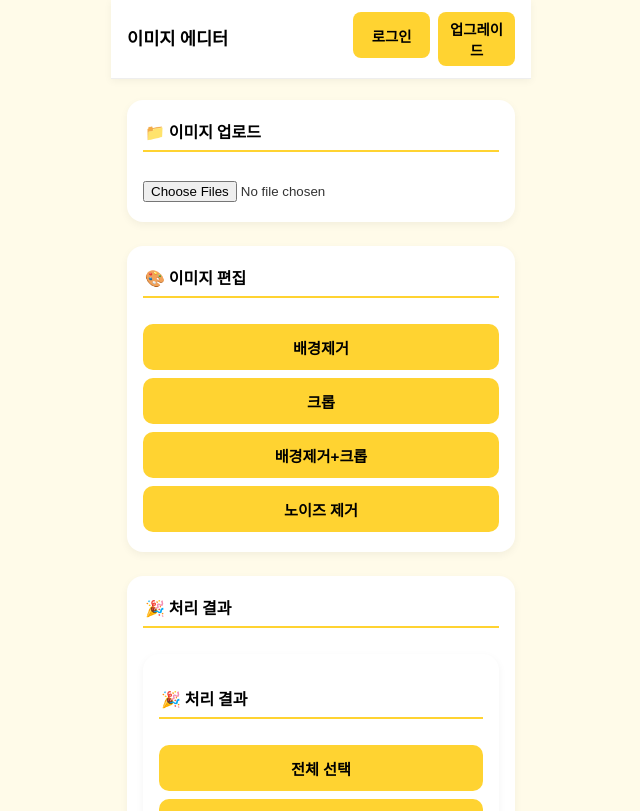
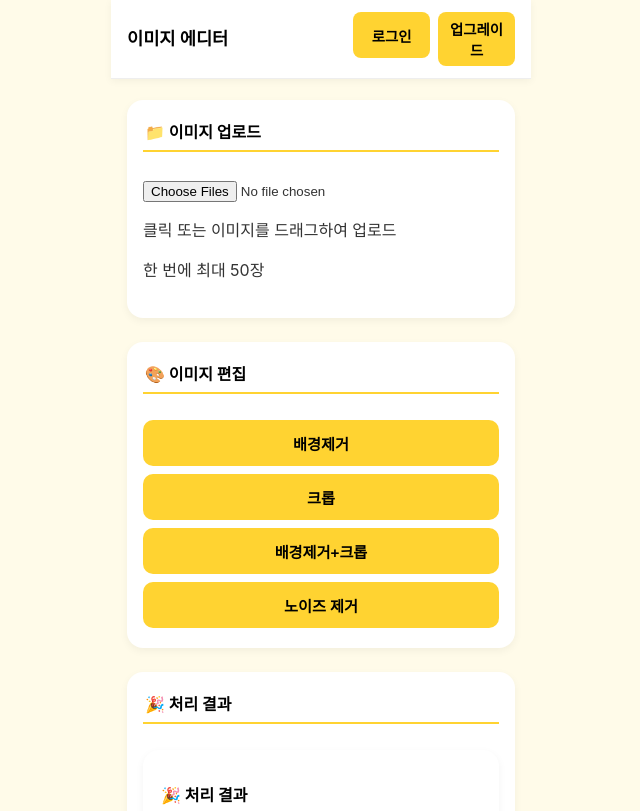
Before and after one commit to elliesbang/image-editor-elliesbang, a React (Vite) app: page / in a window 1280 px wide. Shown: the top 811 px of the page, without its empty margins (319-959 px from the left). Built offline with nearby package versions, Linux system fonts and the light colour scheme; a web font is replaced by a local one.

Commit message:
Update ImageUpload.jsx

```diff
--- a/src/components/ImageUpload.jsx
+++ b/src/components/ImageUpload.jsx
@@ -3,7 +3,9 @@ import React, { useState } from "react";
 const ImageUpload = ({ onImagesUploaded, selectedImage, setSelectedImage }) => {
   const [images, setImages] = useState([]);
   const [selectedImages, setSelectedImages] = useState([]);
+  const [isDragging, setIsDragging] = useState(false); // ✅ 드래그 상태 감지
 
+  // ✅ 이미지 업로드 함수 (50장 제한)
   const handleImageUpload = (files) => {
     if (files.length > 50) {
       alert("한 번에 50장까지만 업로드할 수 있습니다.");
@@ -20,6 +22,23 @@ const ImageUpload = ({ onImagesUploaded, selectedImage, setSelectedImage }) => {
   };
 
   const handleFileChange = (e) => handleImageUpload(e.target.files);
+
+  // ✅ 드래그 앤 드롭 업로드
+  const handleDrop = (e) => {
+    e.preventDefault();
+    setIsDragging(false);
+    const files = e.dataTransfer.files;
+    handleImageUpload(files);
+  };
+
+  const handleDragOver = (e) => {
+    e.preventDefault();
+    setIsDragging(true);
+  };
+
+  const handleDragLeave = () => setIsDragging(false);
+
+  // ✅ 이미지 선택 / 해제
   const handleSelectImage = (img) => {
     setSelectedImage(img);
     setSelectedImages((prev) =>
@@ -39,8 +58,13 @@ const ImageUpload = ({ onImagesUploaded, selectedImage, setSelectedImage }) => {
   };
 
   return (
-    <div className="upload-section">
-      {/* ✅ 파일 업로드 */}
+    <div
+      className={`upload-section ${isDragging ? "dragging" : ""}`}
+      onDrop={handleDrop}
+      onDragOver={handleDragOver}
+      onDragLeave={handleDragLeave}
+    >
+      {/* ✅ 파일 업로드 입력 */}
       <input
         type="file"
         accept="image/*"
@@ -49,9 +73,15 @@ const ImageUpload = ({ onImagesUploaded, selectedImage, setSelectedImage }) => {
         className="upload-input"
       />
 
-      {/* ✅ 전체 선택/해제/삭제 버튼 */}
+      {/* ✅ 업로드 영역 */}
+      <label className="upload-box">
+        <p className="upload-text">클릭 또는 이미지를 드래그하여 업로드</p>
+        <p className="upload-sub">한 번에 최대 50장</p>
+      </label>
+
+      {/* ✅ 전체 선택/해제/삭제 버튼 (1열 3컬럼) */}
       {images.length > 0 && (
-        <div className="edit-buttons">
+        <div className="control-buttons">
           <button onClick={handleSelectAll}>전체 선택</button>
           <button onClick={handleDeselectAll}>전체 해제</button>
           <button onClick={handleDeleteAll}>전체 삭제</button>
```
